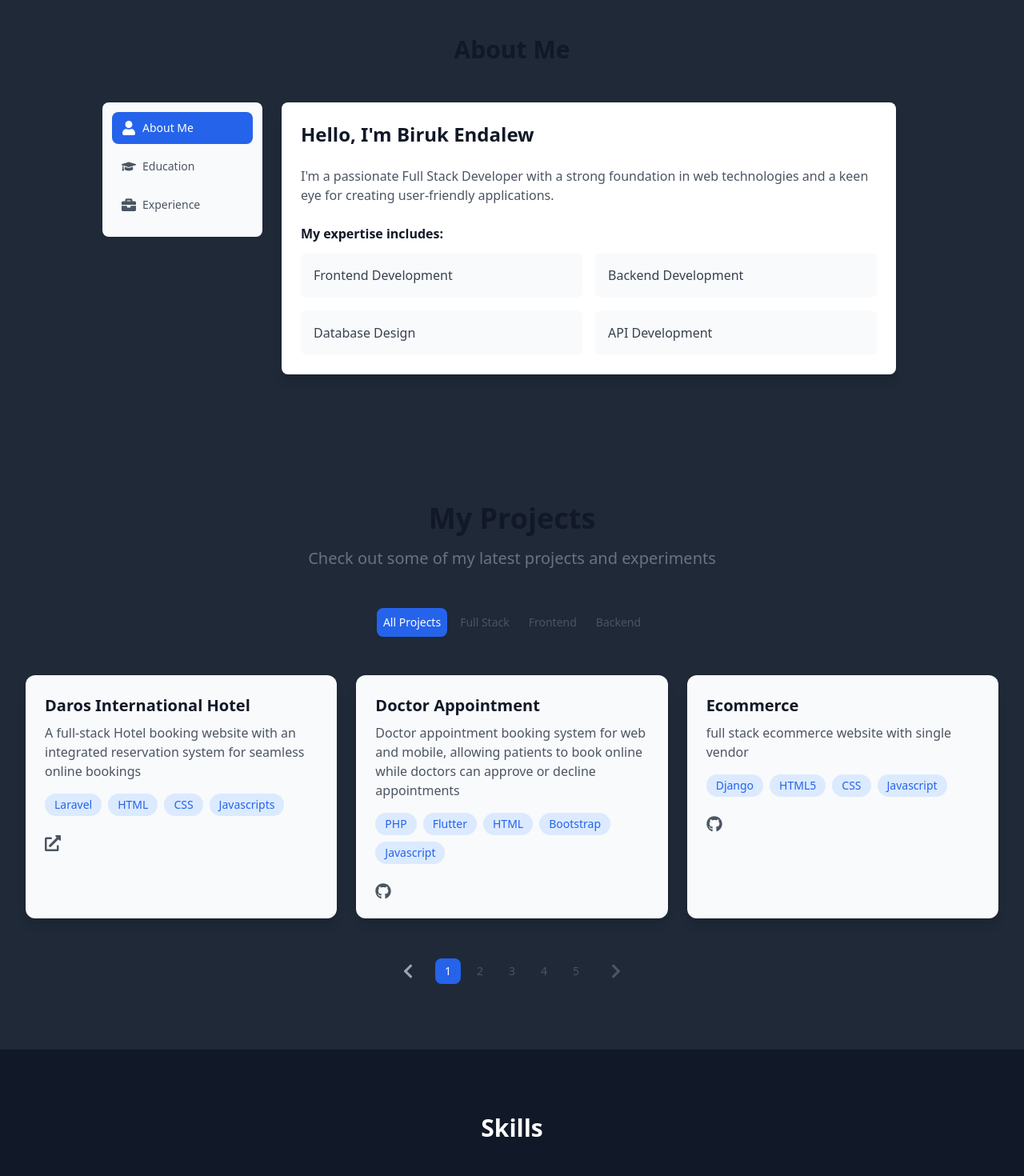
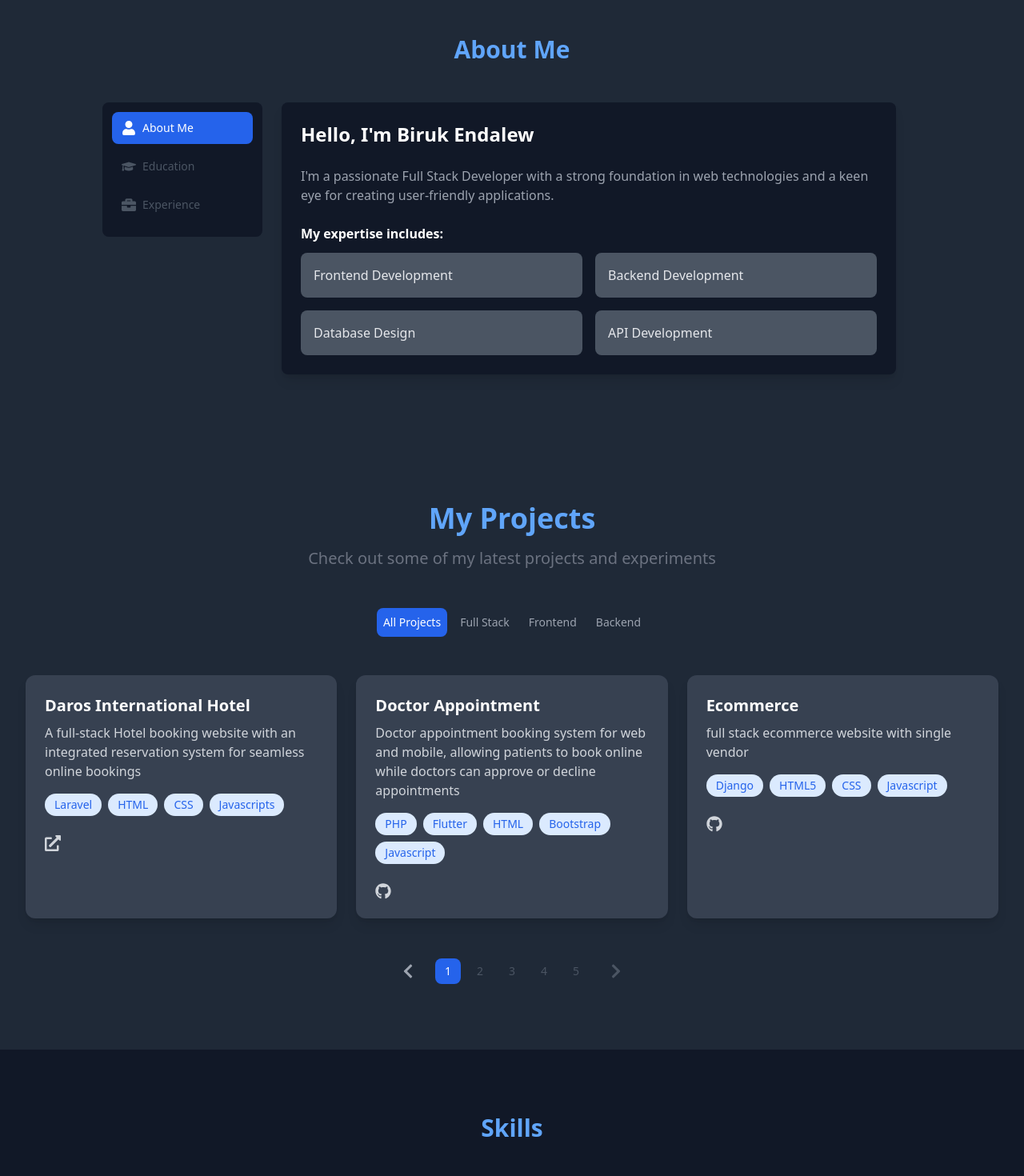
Before and after one commit to bikoendalew/portfolio, a Next.js app: page / in a window 1280 px wide. Shown: the part 900-2370 px from the top of the page at 80% size. Built offline with nearby package versions, Linux system fonts and the light colour scheme.

Commit message:
update color

```diff
--- a/src/app/components/sections/About.tsx
+++ b/src/app/components/sections/About.tsx
@@ -30,7 +30,7 @@ export default function About() {
     <section id="about" className="py-20 bg-gray-800">
       <div className="max-w-[80%] mx-auto">
         <motion.h2
-          className="text-3xl font-bold text-center text-gray-900 dark:text-white mb-12"
+          className="text-3xl font-bold text-center text-blue-400 mb-12"
           initial={{ opacity: 0, y: -20 }}
           animate={{ opacity: 1, y: 0 }}
           transition={{ duration: 0.5 }}
@@ -41,7 +41,7 @@ export default function About() {
         <div className="flex flex-col md:flex-row gap-6">
           {/* Sidebar Navigation */}
           <div className="md:w-[200px]">
-            <div className="bg-gray-50 dark:bg-gray-700 rounded-lg p-3">
+            <div className="bg-gray-900 text-white rounded-lg p-3">
               {tabs.map((tab, index) => (
                 <motion.button
                   key={tab.id}
@@ -75,7 +75,7 @@ export default function About() {
                 animate={{ opacity: 1, x: 0, scale: 1 }}
                 exit={{ opacity: 0, x: -20, scale: 0.9 }}
                 transition={{ duration: 0.3 }}
-                className="bg-white dark:bg-gray-700 rounded-lg p-6 shadow-lg"
+                className="bg-gray-900 rounded-lg p-6 shadow-lg"
               >
                 {activeTab === 'about' && <AboutContent />}
                 {activeTab === 'experience' && <ExperienceContent />}
@@ -106,7 +106,7 @@ function AboutContent() {
       }}
     >
       <motion.h3
-        className="text-2xl font-bold text-gray-900 dark:text-white"
+        className="text-2xl font-bold text-white"
         variants={{
           hidden: { opacity: 0, y: 20 },
           visible: { opacity: 1, y: 0 }
@@ -122,7 +122,7 @@ function AboutContent() {
           visible: { opacity: 1, y: 0 }
         }}
       >
-        <p className="text-gray-600 dark:text-gray-300">
+        <p className="text-gray-400">
           I&apos;m a passionate Full Stack Developer with a strong foundation in web technologies
           and a keen eye for creating user-friendly applications.
         </p>
@@ -134,7 +134,7 @@ function AboutContent() {
           visible: { opacity: 1, y: 0 }
         }}
       >
-        <h4 className="font-semibold text-gray-900 dark:text-white mb-3">
+        <h4 className="font-semibold text-white mb-3">
           My expertise includes:
         </h4>
         <div className="grid grid-cols-2 gap-4">
@@ -146,13 +146,13 @@ function AboutContent() {
           ].map((skill, index) => (
             <motion.div
               key={skill}
-              className="bg-gray-50 dark:bg-gray-600 p-4 rounded-lg"
+              className="bg-gray-600 p-4 rounded-lg"
               whileHover={{ scale: 1.05, backgroundColor: '#3B82F6' }}
               initial={{ opacity: 0, y: 20 }}
               animate={{ opacity: 1, y: 0 }}
               transition={{ delay: index * 0.1 }}
             >
-              <span className="text-gray-700 dark:text-gray-200">{skill}</span>
+              <span className="text-gray-200">{skill}</span>
             </motion.div>
           ))}
         </div>
@@ -197,7 +197,7 @@ function ExperienceContent() {
       {experiences.map((exp, index) => (
         <motion.div
           key={index}
-          className="bg-gray-50 dark:bg-gray-600 p-6 rounded-lg"
+          className="bg-gray-900 p-6 rounded-lg"
           variants={{
             hidden: { opacity: 0, y: 20 },
             visible: { opacity: 1, y: 0 }
@@ -206,7 +206,7 @@ function ExperienceContent() {
           transition={{ duration: 0.2 }}
         >
           <motion.h3
-            className="text-xl font-bold text-gray-900 dark:text-white"
+            className="text-xl font-bold text-white"
             initial={{ opacity: 0 }}
             animate={{ opacity: 1 }}
             transition={{ delay: 0.2 }}
@@ -222,7 +222,7 @@ function ExperienceContent() {
             <p className="text-gray-500 dark:text-gray-400 text-sm">{exp.period}</p>
           </motion.div>
           <motion.p
-            className="text-gray-600 dark:text-gray-300 mt-2"
+            className="text-gray-400 mt-2"
             initial={{ opacity: 0 }}
             animate={{ opacity: 1 }}
             transition={{ delay: 0.4 }}
@@ -281,7 +281,7 @@ function EducationContent() {
       {education.map((edu, index) => (
         <motion.div
           key={index}
-          className="bg-gray-50 dark:bg-gray-600 p-6 rounded-lg"
+          className="bg-gray-900 p-6 rounded-lg"
           variants={{
             hidden: { opacity: 0, y: 20 },
             visible: { opacity: 1, y: 0 }
@@ -290,7 +290,7 @@ function EducationContent() {
         >
           <motion.div className="space-y-3">
             <motion.h3
-              className="text-xl font-bold text-gray-900 dark:text-white"
+              className="text-xl font-bold text-white"
               initial={{ opacity: 0 }}
               animate={{ opacity: 1 }}
               transition={{ delay: 0.2 }}
--- a/src/app/components/sections/Hero.tsx
+++ b/src/app/components/sections/Hero.tsx
@@ -31,7 +31,7 @@ export default function Hero() {
     <section className="min-h-screen flex items-center justify-center bg-gradient-to-b  from-gray-900 to-gray-800">
       <div className="max-w-7xl mx-auto px-4 sm:px-6 lg:px-8 py-12 flex flex-col md:flex-row items-center">
         <div className="md:w-1/2 text-center md:text-left">
-          <h1 className="text-4xl md:text-6xl font-bold text-gray-900 dark:text-white mb-4">
+          <h1 className="text-4xl md:text-6xl font-bold text-white mb-4">
             Hi, I&apos;m <span className="text-blue-600">Biruk Endalew</span>
           </h1>
 
@@ -114,6 +114,8 @@ export default function Hero() {
     </motion.div>
 
       </div>
+
+
     </section>
   );
 }
--- a/src/app/components/sections/Project.tsx
+++ b/src/app/components/sections/Project.tsx
@@ -165,7 +165,7 @@ export default function Projects() {
     <section id="projects" className="py-20 bg-gray-800">
       <div className="max-w-7xl mx-auto px-4 sm:px-6 lg:px-8">
         <div className="text-center">
-          <h2 className="text-3xl font-bold text-gray-900 dark:text-white sm:text-4xl">
+          <h2 className="text-3xl font-bold text-blue-400 sm:text-4xl">
             My Projects
           </h2>
           <p className="mt-3 max-w-2xl mx-auto text-xl text-gray-500 dark:text-gray-300 sm:mt-4">
@@ -174,15 +174,15 @@ export default function Projects() {
         </div>
 
         {/* Project Category Tabs */}
-        <div className="mt-12 flex justify-center space-x-2">
+        <div className="mt-12 flex flex-wrap md:flex-nowrap justify-center gap-2">
   {tabs.map((tab) => (
     <button
       key={tab.id}
       onClick={() => handleTabChange(tab.id)}
-              className={`px-2 py-2 rounded-lg text-sm font-medium transition-colors duration-150
+      className={`w-[calc(50%-0.25rem)] md:w-auto px-2 py-2 rounded-lg text-sm font-medium transition-colors duration-150
         ${activeTab === tab.id
           ? 'bg-blue-600 text-white'
-                  : 'text-gray-600 hover:text-blue-600 dark:text-gray-300 dark:hover:text-blue-400'
+          : ' text-gray-400 hover:text-blue-400'
         }`}
     >
       {tab.label}
@@ -204,13 +204,13 @@ export default function Projects() {
                 animate={{ opacity: 1, scale: 1 }}
                 exit={{ opacity: 0, scale: 0.9 }}
                 transition={{ duration: 0.3, delay: index * 0.1 }}
-                className="bg-gray-50 dark:bg-gray-700 rounded-xl p-6 shadow-lg hover:shadow-xl transition-shadow duration-300"
+                className="bg-gray-700 rounded-xl p-6 shadow-lg hover:shadow-xl transition-shadow duration-300"
                 whileHover={{ y: -5 }}
               >
-                <h3 className="text-xl font-bold text-gray-900 dark:text-white">
+                <h3 className="text-xl font-bold text-white">
                   {project.title}
                 </h3>
-                <p className="mt-2 text-gray-600 dark:text-gray-300">
+                <p className="mt-2 text-gray-300">
                   {project.description}
                 </p>
                 <div className="mt-4 flex flex-wrap gap-2">
@@ -229,7 +229,7 @@ export default function Projects() {
                 href={project.github}
                 target="_blank"
                 rel="noopener noreferrer"
-                className="text-gray-600 hover:text-blue-600 dark:text-gray-300 dark:hover:text-blue-400"
+                className=" text-gray-300 hover:text-blue-400"
               >
                 <FaGithub size={20} />
               </a>
@@ -239,7 +239,7 @@ export default function Projects() {
                 href={project.live}
                 target="_blank"
                 rel="noopener noreferrer"
-                className="text-gray-600 hover:text-blue-600 dark:text-gray-300 dark:hover:text-blue-400"
+                className=" text-gray-300 hover:text-blue-400"
               >
                 <FaExternalLinkAlt size={20} />
               </a>
--- a/src/app/components/sections/Skills.tsx
+++ b/src/app/components/sections/Skills.tsx
@@ -46,7 +46,7 @@ export default function Skills() {
             initial={{ opacity: 0, y: -20 }}
             animate={{ opacity: 1, y: 0 }}
             transition={{ duration: 0.5 }}
-            className="text-3xl font-bold text-center text-white mb-12"
+            className="text-3xl font-bold text-center text-blue-400 mb-12"
           >
             Skills
           </motion.h2>
```
Lines whose indentation alone changed are shown as unchanged.
